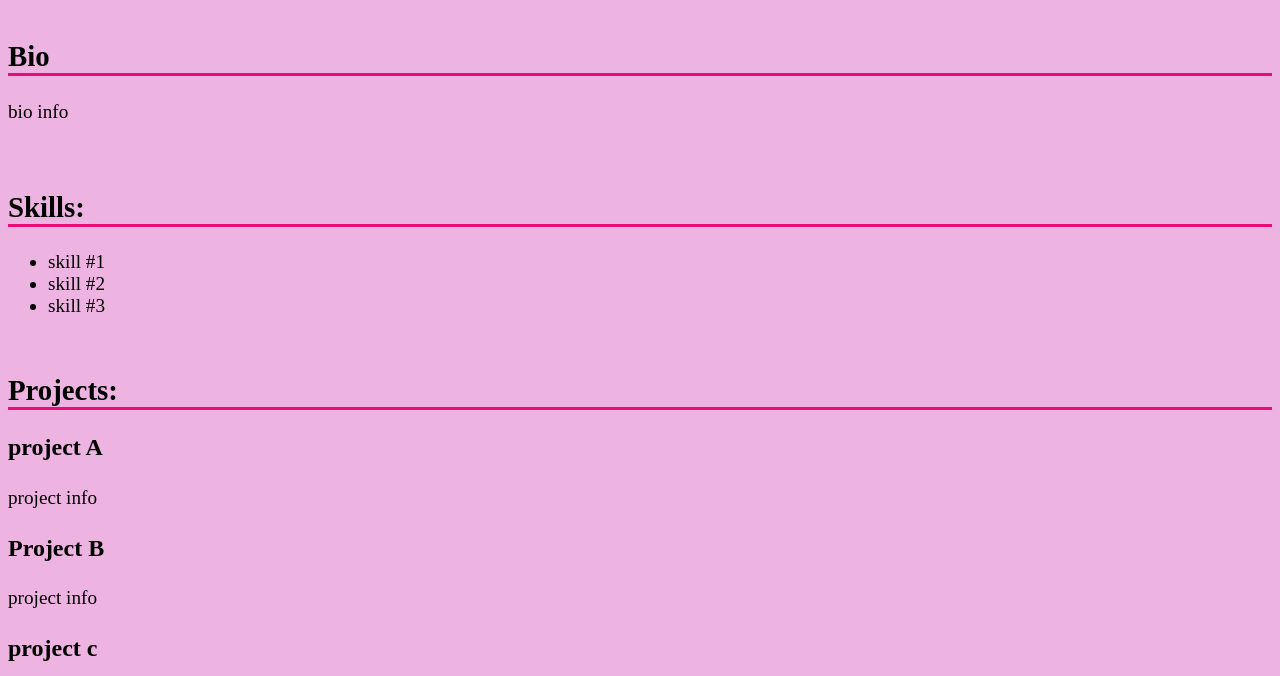
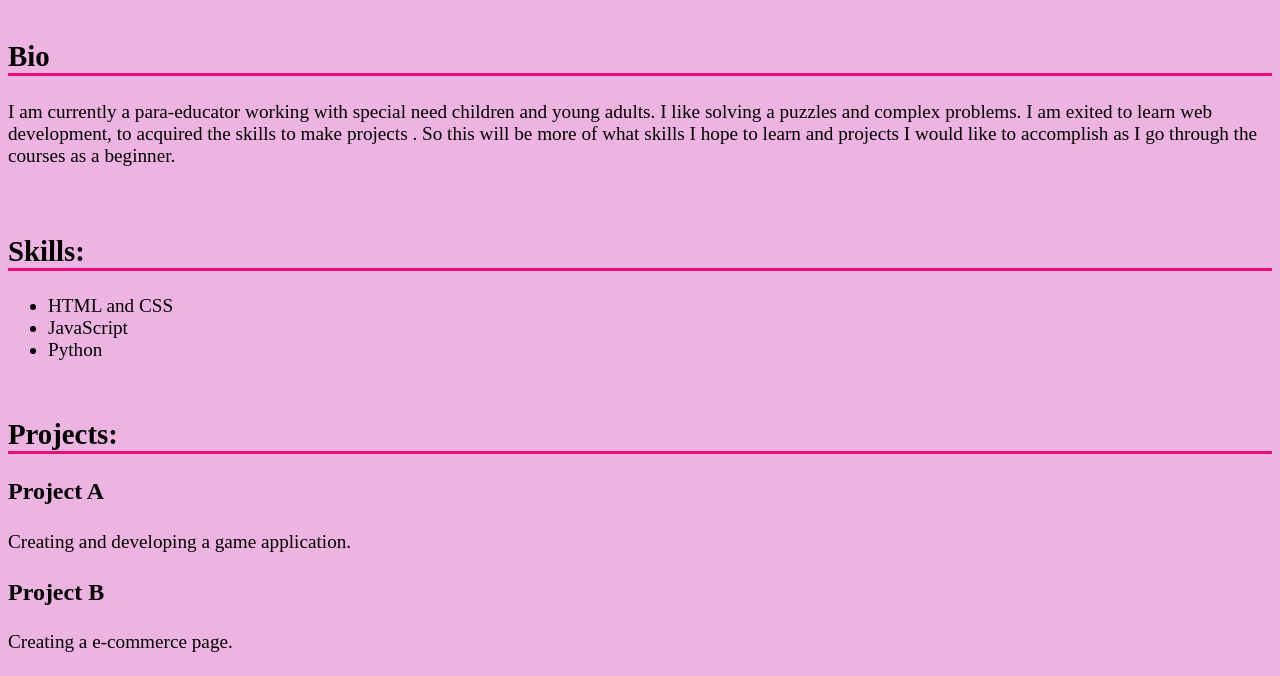
Before and after one commit to Rovall03/COMP001-A-assingment-2, a plain HTML site: page index.html in a window 1280 px wide. Shown: the part 120-796 px from the top of the page. Drawn offline with Linux system fonts and the light colour scheme.

Commit message:
added info

```diff
--- a/index.html
+++ b/index.html
@@ -8,22 +8,22 @@
 <body>
 <h1>Rosa Ovalle </h1>
 <h2>Bio</h2>
-<h4>bio info</h4>
+<h4>  I am currently a para-educator working with special need children and young adults. I like solving a puzzles and complex problems. I am exited to learn web development, to acquired the skills to make projects . So this will be more of what skills I hope to learn and projects I would like to accomplish as I go through the courses as a beginner.</h4>
 <br>
 <h2>Skills:</h2>
 <ul>
-    <li> skill #1</li>
-    <li> skill #2</li>
-    <li> skill #3</li>
+    <li> HTML and  CSS</li>
+    <li> JavaScript</li>
+    <li> Python</li>
 </ul>
 <br>
 <h2>Projects:</h2>
-    <h3> project A</h3>
-        <h4>project info</h4>
+    <h3> Project A</h3>
+        <h4> Creating and developing a game application. </h4>
     <h3> Project B</h3>
-        <h4>project info</h4>
-    <h3> project c</h3>
-         <h4>project info</h4>
+        <h4>Creating a e-commerce page. </h4>
+    <h3> Project C</h3>
+         <h4>Building a responsive webpage that uses multiple pages.</h4>
  <br>
 <p>contact info: Rosaovalle@whccd.edu</p>
 <p>Rosa03:<a href="https://github.com/Rovall03">GitHub</a></p>
```
